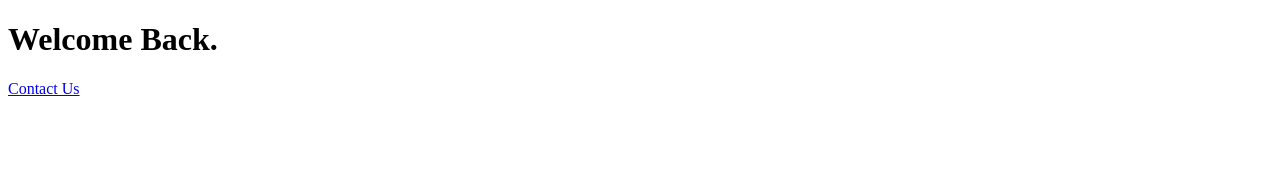
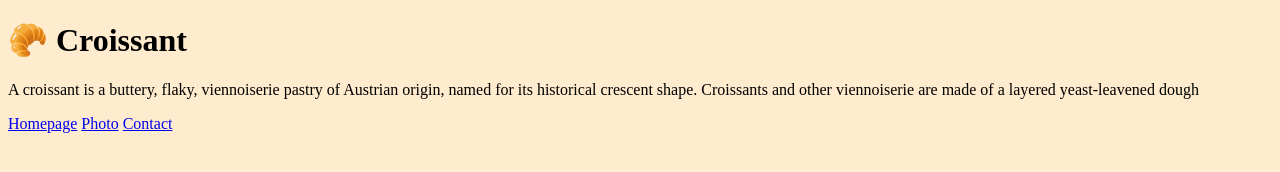
Before and after one commit to agnesimbs/Croissant, a plain HTML site: page index.html in a window 1280 px wide. Drawn offline with Linux system fonts and the light colour scheme.

Commit message:
made it seo friendly

```diff
--- /dev/null
+++ b/css/style.css
@@ -0,0 +1,3 @@
+body{
+    background-color: blanchedalmond;
+}
--- a/index.html
+++ b/index.html
@@ -4,10 +4,23 @@
     <meta charset="UTF-8">
     <meta http-equiv="X-UA-Compatible" content="IE=edge">
     <meta name="viewport" content="width=device-width, initial-scale=1.0">
-    <title>Document</title>
+    <title>The best croissant in New York - Croissant.com</title>
+    <meta name="description" content="Taste the best croissant in town" />
+    <link rel="stylesheet" href="/css/style.css">
 </head>
 <body>
-    <h1>Welcome Back.</h1>
-    <a href="contact.html">Contact Us</a>
+
+    <h1>🥐 Croissant</h1>
+    <p>
+        A croissant is a buttery, flaky, viennoiserie pastry of Austrian origin,
+        named for its historical crescent shape. Croissants and other viennoiserie
+        are made of a layered yeast-leavened dough
+      </p>
+      <footer>
+        <a href="/" title="Home"> Homepage</a>
+        <a href="/photo.html" title="Croissant photo"> Photo</a>
+        <a href="/contact.html" title="Contact Croissant.com"> Contact</a>
+      </footer>
+
 </body>
 </html>
```
Also changed, not shown: contact.html (+17 -4 lines), photo.html (+14 -3 lines), images/croissant.jpg (added).
